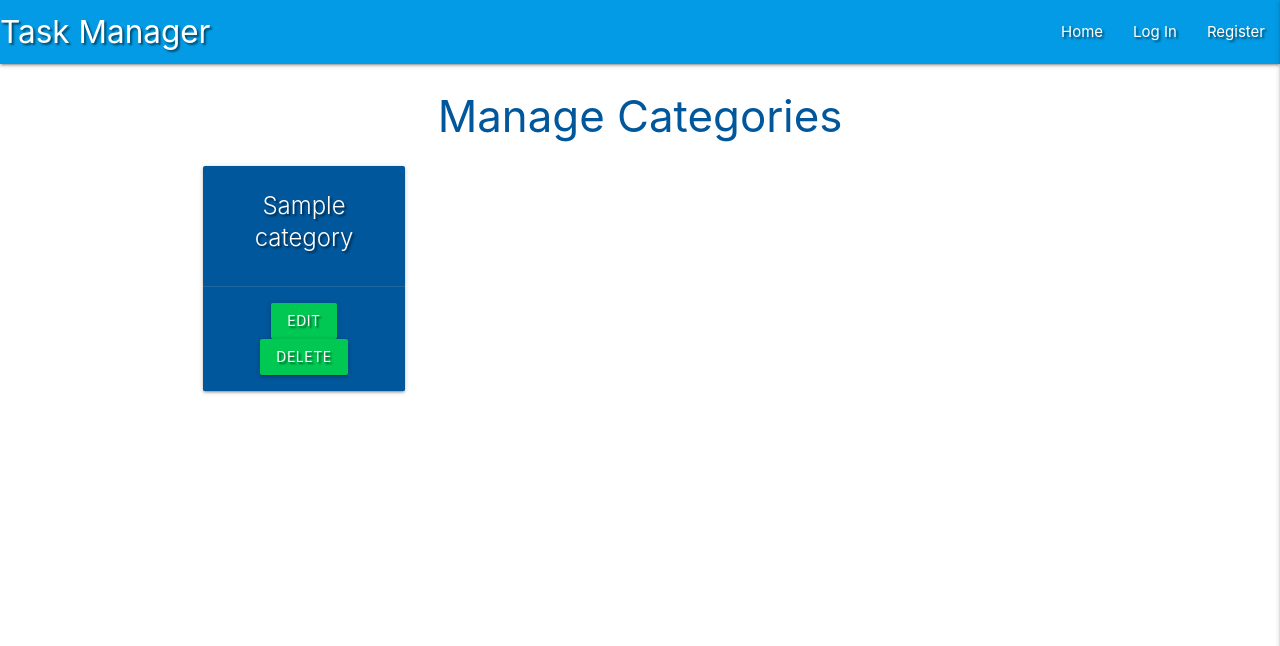
After one commit to AideenM12/DCD-mini-project, a Flask app: page /get_categories in a window 1280 px wide. The commit adds this page. Shown: the top 646 px of the page. Run offline with Flask 2, Linux system fonts and the light colour scheme; a database or web service that is not in the repository returns one stand-in record (values such as "Sample title"); some libraries are stand-ins or nearby versions.

Commit message:
Add manage categories template

```diff
--- a/app.py
+++ b/app.py
@@ -140,6 +140,11 @@ def delete_task(task_id):
     return redirect(url_for("get_tasks"))
 
 
+@app.route("/get_categories")
+def get_categories():
+    categories = list(mongo.db.categories.find().sort("category_name", 1))
+    return render_template("categories.html", categories=categories)
+
 if __name__ == "__main__":
     app.run(host=os.environ.get("IP"),
             port=int(os.environ.get("PORT")),
--- a/templates/base.html
+++ b/templates/base.html
@@ -24,7 +24,9 @@
 	                {% if session.user%}
 	                <li><a href="{{ url_for('profile', username=session['user']) }}">Profile</a></li>
 	                <li><a href="{{ url_for('add_task') }}">New Task</a></li>
-                <li><a href="#">Manage Categories</a></li>
+	                {% if session.user|lower == "admin"|lower %}
+	                <li><a href="{{ url_for('get_categories') }}">Manage Categories</a></li>
+	                {% endif %}
 	                <li><a href="{{ url_for('logout') }}">Log Out</a></li>
 	                {% else %}
 	                <li><a href="{{ url_for('login') }}">Log In</a></li>
@@ -41,7 +43,9 @@
             {% if session.user%}
                 <li><a href="{{ url_for('profile', username=session['user']) }}">Profile</a></li>
                 <li><a href="{{ url_for('add_task') }}">New Task</a></li>
-                <li><a href="#">Manage Categories</a></li>
+                {% if session.user|lower == "admin"|lower %}
+	                <li><a href="{{ url_for('get_categories') }}">Manage Categories</a></li>
+	            {% endif %}
                 <li><a href="{{ url_for('logout') }}">Log Out</a></li>
             {% else %}
                 <li><a href="{{ url_for('login') }}">Log In</a></li>
--- /dev/null
+++ b/templates/categories.html
@@ -0,0 +1,25 @@
+{% extends "base.html" %}
+{% block content %}
+
+<h3 class="light-blue-text text-darken-4 center-align">Manage Categories</h3>
+
+<div class="row">
+    {% for category in categories %}
+    <div class="col s12 m3">
+      <div class="card light-blue darken-4 text-shadow center-align">
+        <div class="card-content white-text">
+          <span class="card-title">{{ category.category_name }}</span>
+
+        </div>
+        <div class="card-action">
+          <a href="#" class="btn green accent-4">Edit</a>
+          <a href="#" class="btn green accent-4">Delete</a>
+        </div>
+      </div>
+    </div>
+    {% endfor %}
+  </div>
+
+
+
+{% endblock %}
```
Lines whose indentation alone changed are shown as unchanged.
